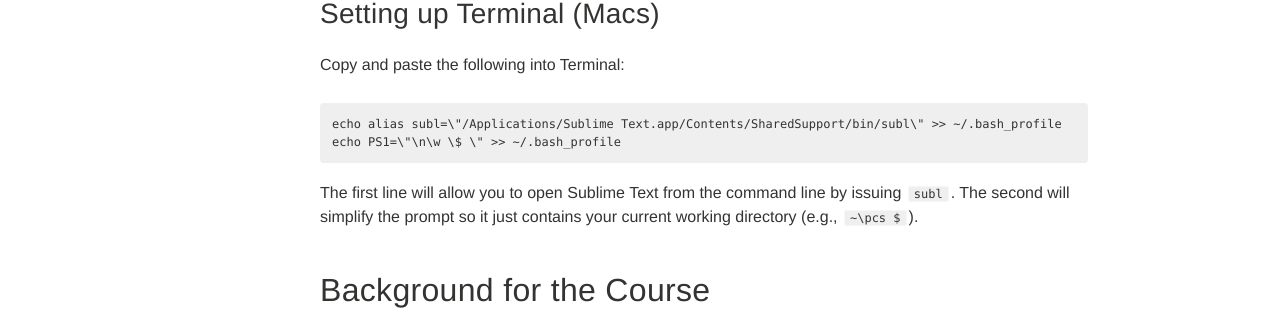
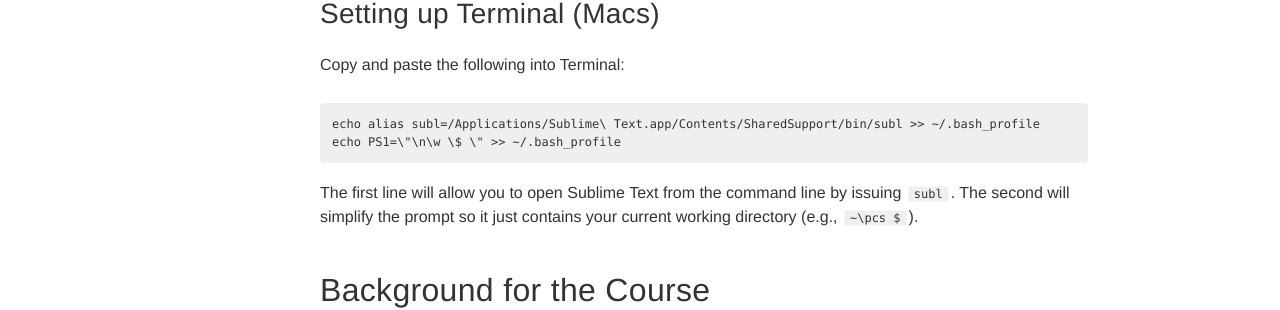
Before and after one commit to portlandcodeschool/primer, a Jekyll site: the page built from _posts/2014-07-12-prep_work.markdown, in a window 1280 px wide. Shown: the part 559-869 px from the top of the page. Built offline with Jekyll 4.4.1, drawn with Linux system fonts in a browser that asks for light colours; nearby versions of some CDN libraries; comment, search, counter and statistics services are not loaded.

```diff
--- a/_posts/2014-07-12-prep_work.markdown
+++ b/_posts/2014-07-12-prep_work.markdown
@@ -40,7 +40,7 @@ Setting up Terminal (Macs)
 Copy and paste the following into Terminal:
 
 {% highlight text %}
-echo alias subl=\"/Applications/Sublime Text.app/Contents/SharedSupport/bin/subl\" >> ~/.bash_profile
+echo alias subl=/Applications/Sublime\ Text.app/Contents/SharedSupport/bin/subl >> ~/.bash_profile
 echo PS1=\"\n\w \$ \" >> ~/.bash_profile
 {% endhighlight %}
 
```
